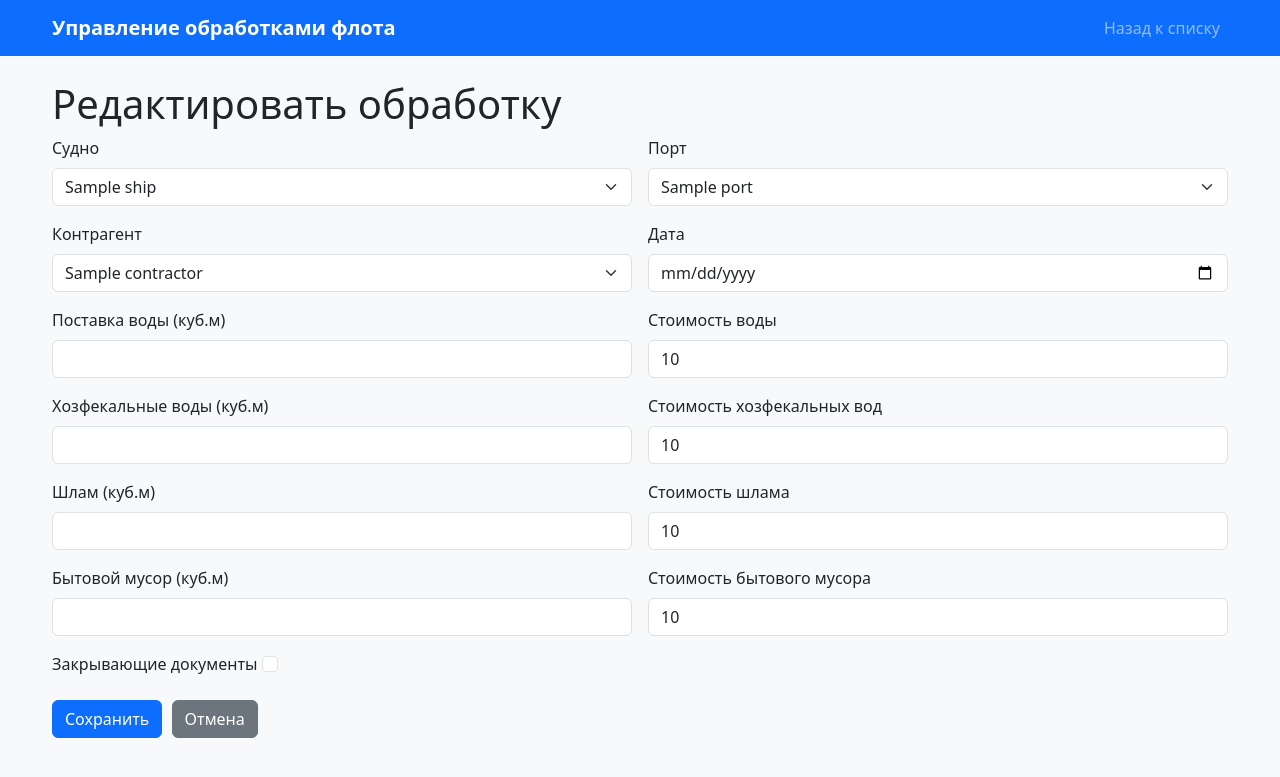
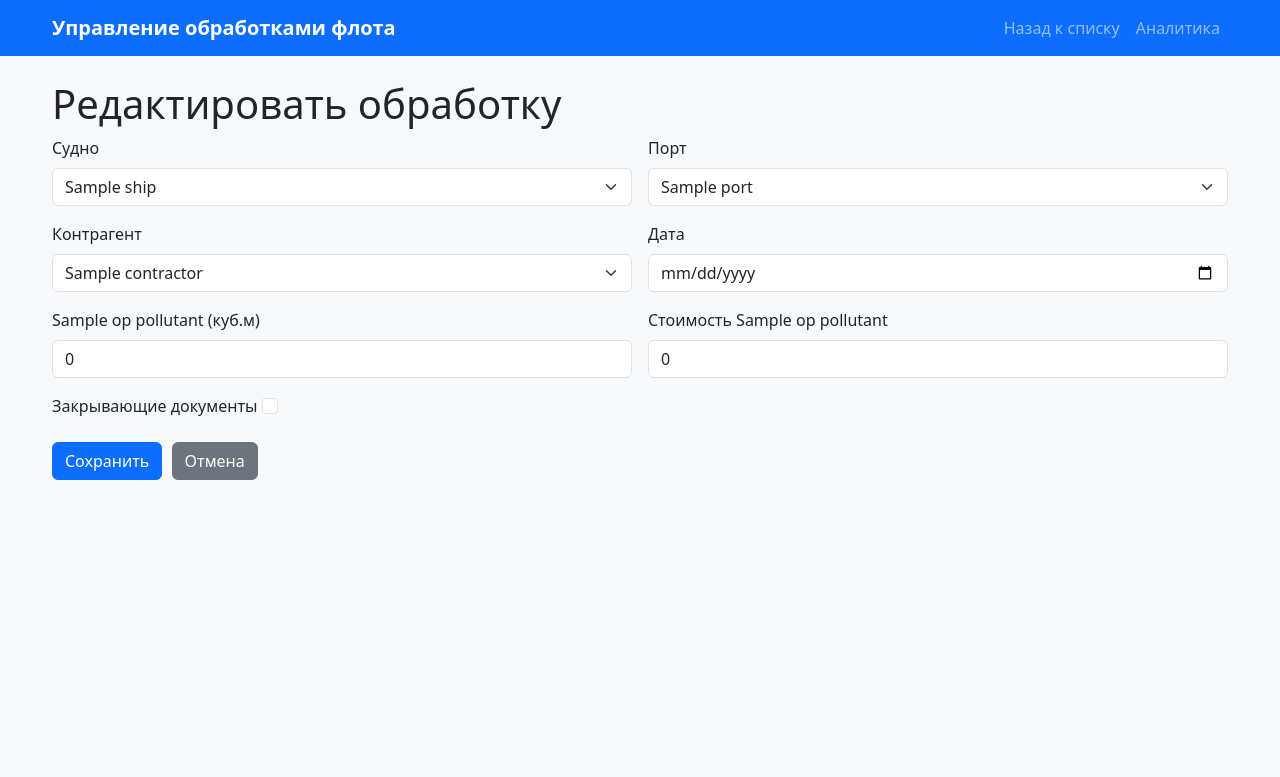
Before and after one commit to evgeneverit/fleet, a FastAPI app: template templates/edit.html in a window 1280 px wide. Shown: the top 777 px of the page. Run offline with FastAPI, Linux system fonts and the light colour scheme; the template is opened without the code that fills it: most values are stand-ins (such as "Sample title", 1, 10 or a date in 2020).

Commit message:
analytics v1

```diff
--- a/main.py
+++ b/main.py
@@ -30,6 +30,11 @@ class Contractor(Base):
     id = Column(Integer, primary_key=True, index=True)
     name = Column(String, unique=True, index=True)
 
+class Pollutant(Base):
+    __tablename__ = "pollutants"
+    id = Column(Integer, primary_key=True, index=True)
+    name = Column(String, unique=True, index=True)
+
 class Operation(Base):
     __tablename__ = "operations"
     id = Column(Integer, primary_key=True, index=True)
@@ -37,19 +42,23 @@ class Operation(Base):
     port_id = Column(Integer, ForeignKey("ports.id"))
     contractor_id = Column(Integer, ForeignKey("contractors.id"))
     date = Column(Date)
-    water_volume = Column(Float, default=0.0)  # Поставка воды, куб.м
-    water_cost = Column(Float, default=0.0)
-    hf_waters_volume = Column(Float, default=0.0)  # Хозфекальные воды
-    hf_waters_cost = Column(Float, default=0.0)
-    sludge_volume = Column(Float, default=0.0)  # Шлам
-    sludge_cost = Column(Float, default=0.0)
-    garbage_volume = Column(Float, default=0.0)  # Бытовой мусор
-    garbage_cost = Column(Float, default=0.0)
     has_documents = Column(Boolean, default=False)
 
     ship = relationship("Ship")
     port = relationship("Port")
     contractor = relationship("Contractor")
+    pollutants = relationship("OperationPollutant", back_populates="operation", cascade="all, delete-orphan")
+
+class OperationPollutant(Base):
+    __tablename__ = "operation_pollutants"
+    id = Column(Integer, primary_key=True, index=True)
+    operation_id = Column(Integer, ForeignKey("operations.id"))
+    pollutant_id = Column(Integer, ForeignKey("pollutants.id"))
+    volume = Column(Float, default=0.0)
+    cost = Column(Float, default=0.0)
+
+    operation = relationship("Operation", back_populates="pollutants")
+    pollutant = relationship("Pollutant")
 
 # Создание таблиц
 Base.metadata.create_all(bind=engine)
@@ -86,6 +95,11 @@ def init_data(db: Session):
         for name in contractors:
             db.add(Contractor(name=name))
 
+    if db.query(Pollutant).count() == 0:
+        pollutants = ["Питьевая вода", "Хозфекальные воды", "Шлам", "Бытовой мусор"]
+        for name in pollutants:
+            db.add(Pollutant(name=name))
+
     db.commit()
 
 @app.on_event("startup")
@@ -105,32 +119,39 @@ async def create_form(request: Request, db: Session = Depends(get_db)):
     ships = db.query(Ship).all()
     ports = db.query(Port).all()
     contractors = db.query(Contractor).all()
-    return templates.TemplateResponse("create.html", {"request": request, "ships": ships, "ports": ports, "contractors": contractors})
+    pollutants = db.query(Pollutant).all()
+    return templates.TemplateResponse("create.html", {"request": request, "ships": ships, "ports": ports, "contractors": contractors, "pollutants": pollutants})
 
 @app.post("/create")
 async def create_operation(
+    request: Request,
     ship_id: int = Form(...),
     port_id: int = Form(...),
     contractor_id: int = Form(...),
     date: date = Form(...),
-    water_volume: float = Form(0.0),
-    water_cost: float = Form(0.0),
-    hf_waters_volume: float = Form(0.0),
-    hf_waters_cost: float = Form(0.0),
-    sludge_volume: float = Form(0.0),
-    sludge_cost: float = Form(0.0),
-    garbage_volume: float = Form(0.0),
-    garbage_cost: float = Form(0.0),
     db: Session = Depends(get_db)
 ):
+    # Создаём операцию
     operation = Operation(
-        ship_id=ship_id, port_id=port_id, contractor_id=contractor_id, date=date,
-        water_volume=water_volume, water_cost=water_cost,
-        hf_waters_volume=hf_waters_volume, hf_waters_cost=hf_waters_cost,
-        sludge_volume=sludge_volume, sludge_cost=sludge_cost,
-        garbage_volume=garbage_volume, garbage_cost=garbage_cost
+        ship_id=ship_id, port_id=port_id, contractor_id=contractor_id, date=date
     )
     db.add(operation)
+    db.flush()  # Получаем operation.id без коммита
+
+    # Получаем данные о загрязнителях из формы
+    form_data = await request.form()
+    pollutants = db.query(Pollutant).all()
+    for pollutant in pollutants:
+        volume_key = f"volume_{pollutant.id}"
+        cost_key = f"cost_{pollutant.id}"
+        volume = float(form_data.get(volume_key, 0.0))
+        cost = float(form_data.get(cost_key, 0.0))
+        if volume > 0 or cost > 0:
+            operation_pollutant = OperationPollutant(
+                operation_id=operation.id, pollutant_id=pollutant.id, volume=volume, cost=cost
+            )
+            db.add(operation_pollutant)
+
     db.commit()
     return RedirectResponse(url="/", status_code=303)
 
@@ -142,42 +163,52 @@ async def edit_form(operation_id: int, request: Request, db: Session = Depends(g
     ships = db.query(Ship).all()
     ports = db.query(Port).all()
     contractors = db.query(Contractor).all()
-    return templates.TemplateResponse("edit.html", {"request": request, "operation": operation, "ships": ships, "ports": ports, "contractors": contractors})
+    pollutants = db.query(Pollutant).all()
+    operation_pollutants = {op.pollutant_id: op for op in operation.pollutants}
+    return templates.TemplateResponse("edit.html", {
+        "request": request, "operation": operation, "ships": ships, "ports": ports,
+        "contractors": contractors, "pollutants": pollutants, "operation_pollutants": operation_pollutants
+    })
 
 @app.post("/edit/{operation_id}")
 async def update_operation(
     operation_id: int,
+    request: Request,
     ship_id: int = Form(...),
     port_id: int = Form(...),
     contractor_id: int = Form(...),
     date: date = Form(...),
-    water_volume: float = Form(0.0),
-    water_cost: float = Form(0.0),
-    hf_waters_volume: float = Form(0.0),
-    hf_waters_cost: float = Form(0.0),
-    sludge_volume: float = Form(0.0),
-    sludge_cost: float = Form(0.0),
-    garbage_volume: float = Form(0.0),
-    garbage_cost: float = Form(0.0),
     has_documents: bool = Form(False),
     db: Session = Depends(get_db)
 ):
     operation = db.query(Operation).filter(Operation.id == operation_id).first()
     if not operation:
         raise HTTPException(status_code=404, detail="Операция не найдена")
+
+    # Обновляем основную информацию
     operation.ship_id = ship_id
     operation.port_id = port_id
     operation.contractor_id = contractor_id
     operation.date = date
-    operation.water_volume = water_volume
-    operation.water_cost = water_cost
-    operation.hf_waters_volume = hf_waters_volume
-    operation.hf_waters_cost = hf_waters_cost
-    operation.sludge_volume = sludge_volume
-    operation.sludge_cost = sludge_cost
-    operation.garbage_volume = garbage_volume
-    operation.garbage_cost = garbage_cost
     operation.has_documents = has_documents
+
+    # Удаляем старые записи о загрязнителях
+    db.query(OperationPollutant).filter(OperationPollutant.operation_id == operation_id).delete()
+
+    # Получаем данные о загрязнителях из формы
+    form_data = await request.form()
+    pollutants = db.query(Pollutant).all()
+    for pollutant in pollutants:
+        volume_key = f"volume_{pollutant.id}"
+        cost_key = f"cost_{pollutant.id}"
+        volume = float(form_data.get(volume_key, 0.0))
+        cost = float(form_data.get(cost_key, 0.0))
+        if volume > 0 or cost > 0:
+            operation_pollutant = OperationPollutant(
+                operation_id=operation.id, pollutant_id=pollutant.id, volume=volume, cost=cost
+            )
+            db.add(operation_pollutant)
+
     db.commit()
     return RedirectResponse(url="/", status_code=303)
 
@@ -189,3 +220,8 @@ async def delete_operation(operation_id: int, db: Session = Depends(get_db)):
     db.delete(operation)
     db.commit()
     return RedirectResponse(url="/", status_code=303)
+
+@app.get("/analytics", response_class=HTMLResponse)
+async def analytics(request: Request, db: Session = Depends(get_db)):
+    operations = db.query(Operation).all()
+    return templates.TemplateResponse("analytics.html", {"request": request, "operations": operations})
--- a/templates/edit.html
+++ b/templates/edit.html
@@ -13,6 +13,7 @@
             <a class="navbar-brand" href="/">Управление обработками флота</a>
             <div class="navbar-nav">
                 <a class="nav-link" href="/">Назад к списку</a>
+                <a class="nav-link" href="/analytics">Аналитика</a>
             </div>
         </div>
     </nav>
@@ -47,38 +48,18 @@
                 <label for="date" class="form-label">Дата</label>
                 <input type="date" name="date" id="date" value="{{ operation.date }}" class="form-control" required>
             </div>
+            {% for pollutant in pollutants %}
             <div class="col-md-6">
-                <label for="water_volume" class="form-label">Поставка воды (куб.м)</label>
-                <input type="number" step="0.01" name="water_volume" id="water_volume" value="{{ operation.water_volume }}" class="form-control">
+                <label for="volume_{{ pollutant.id }}" class="form-label">{{ pollutant.name }} (куб.м)</label>
+                <input type="number" step="0.01" name="volume_{{ pollutant.id }}" id="volume_{{ pollutant.id }}"
+                       value="{{ operation_pollutants[pollutant.id].volume if pollutant.id in operation_pollutants else 0 }}" class="form-control">
             </div>
             <div class="col-md-6">
-                <label for="water_cost" class="form-label">Стоимость воды</label>
-                <input type="number" step="0.01" name="water_cost" id="water_cost" value="{{ operation.water_cost }}" class="form-control">
+                <label for="cost_{{ pollutant.id }}" class="form-label">Стоимость {{ pollutant.name }}</label>
+                <input type="number" step="0.01" name="cost_{{ pollutant.id }}" id="cost_{{ pollutant.id }}"
+                       value="{{ operation_pollutants[pollutant.id].cost if pollutant.id in operation_pollutants else 0 }}" class="form-control">
             </div>
-            <div class="col-md-6">
-                <label for="hf_waters_volume" class="form-label">Хозфекальные воды (куб.м)</label>
-                <input type="number" step="0.01" name="hf_waters_volume" id="hf_waters_volume" value="{{ operation.hf_waters_volume }}" class="form-control">
-            </div>
-            <div class="col-md-6">
-                <label for="hf_waters_cost" class="form-label">Стоимость хозфекальных вод</label>
-                <input type="number" step="0.01" name="hf_waters_cost" id="hf_waters_cost" value="{{ operation.hf_waters_cost }}" class="form-control">
-            </div>
-            <div class="col-md-6">
-                <label for="sludge_volume" class="form-label">Шлам (куб.м)</label>
-                <input type="number" step="0.01" name="sludge_volume" id="sludge_volume" value="{{ operation.sludge_volume }}" class="form-control">
-            </div>
-            <div class="col-md-6">
-                <label for="sludge_cost" class="form-label">Стоимость шлама</label>
-                <input type="number" step="0.01" name="sludge_cost" id="sludge_cost" value="{{ operation.sludge_cost }}" class="form-control">
-            </div>
-            <div class="col-md-6">
-                <label for="garbage_volume" class="form-label">Бытовой мусор (куб.м)</label>
-                <input type="number" step="0.01" name="garbage_volume" id="garbage_volume" value="{{ operation.garbage_volume }}" class="form-control">
-            </div>
-            <div class="col-md-6">
-                <label for="garbage_cost" class="form-label">Стоимость бытового мусора</label>
-                <input type="number" step="0.01" name="garbage_cost" id="garbage_cost" value="{{ operation.garbage_cost }}" class="form-control">
-            </div>
+            {% endfor %}
             <div class="col-md-6">
                 <label for="has_documents" class="form-label">Закрывающие документы</label>
                 <input type="checkbox" name="has_documents" id="has_documents" {% if operation.has_documents %}checked{% endif %} class="form-check-input">
--- a/templates/list.html
+++ b/templates/list.html
@@ -13,6 +13,7 @@
             <a class="navbar-brand" href="/">Управление обработками флота</a>
             <div class="navbar-nav">
                 <a class="nav-link" href="/create">Создать новую запись</a>
+                <a class="nav-link" href="/analytics">Аналитика</a>
             </div>
         </div>
     </nav>
```
Also changed, not shown: templates/analytics.html (added, +52 -0 lines), templates/create.html (+7 -28 lines), fleet.db.
